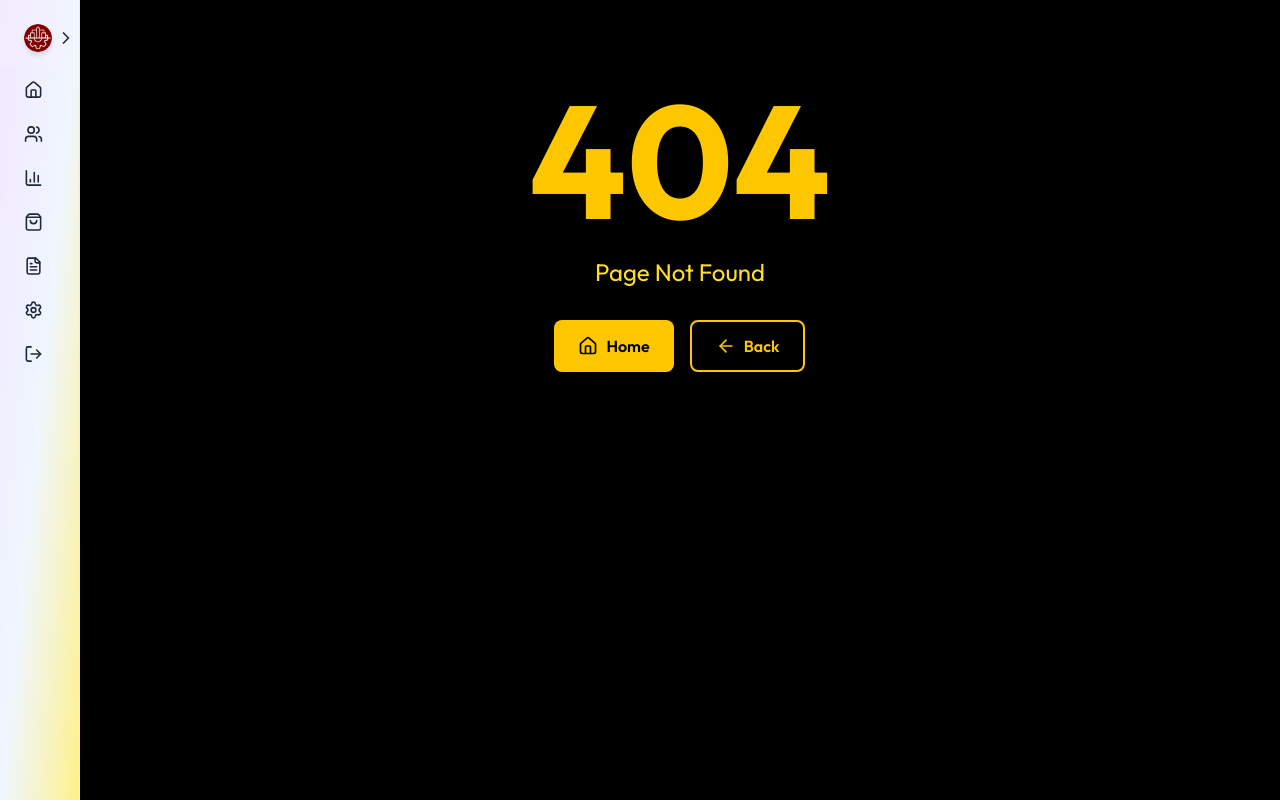
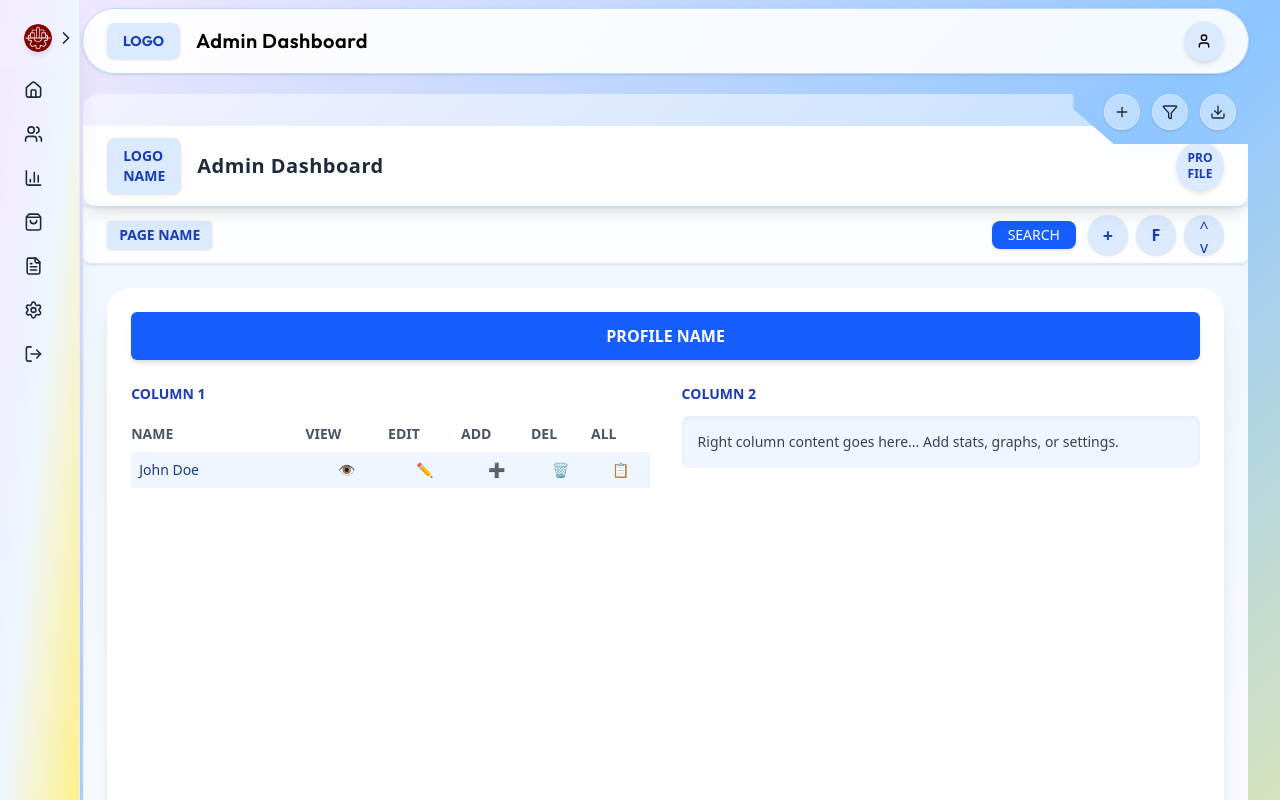
Before and after one commit to Nitesh123xyz/Udhhyog_V1, a React (Vite) app: page /con in a window 1280 px wide. Before the commit this address had no page. Shown: the top 800 px of the page. Built offline with nearby package versions, Linux system fonts and the light colour scheme.

Commit message:
update add upper  navbar and update people profile

```diff
--- a/src/App.jsx
+++ b/src/App.jsx
@@ -1,6 +1,7 @@
 import Navbar from "./components/Navbar";
 import { Outlet, useLocation } from "react-router-dom";
 import { useCheckingUserMutation } from "./features/auth/authSlice";
+import ICMBrowserLayout from "./components/commonLayout";
 
 const App = () => {
   const location = useLocation();
@@ -14,15 +15,25 @@ const App = () => {
     <div className="flex min-h-screen">
       {/* Sidebar */}
       {!HideNavbar && (
-        <div className="hidden lg:block md:w-20">
+        <div
+          className="hidden md:flex flex-shrink-0 basis-sidebar"
+          style={{ flexBasis: "4%" }}
+        >
           <Navbar />
         </div>
       )}
 
       {/* Main Content */}
-      <main className="flex-1">
-        <Outlet />
-      </main>
+      <div
+        className="flex flex-col bg-gradient-to-br from-purple-100 via-blue-300 to-yellow-200"
+        style={{ flexBasis: "100%" }}
+      >
+        <ICMBrowserLayout>
+          <main className="flex-1 overflow-auto">
+            <Outlet />
+          </main>
+        </ICMBrowserLayout>
+      </div>
     </div>
   );
 };
--- /dev/null
+++ b/src/components/Comman.jsx
@@ -0,0 +1,106 @@
+import React from "react";
+
+const AdminLayout = () => {
+  return (
+    <div className="min-h-screen bg-gradient-to-b from-blue-50 to-white font-sans text-gray-800">
+      {/* Top Bar */}
+      <header className="sticky top-0 z-50 bg-white/90 backdrop-blur-md shadow-lg flex items-center justify-between px-6 py-3 rounded-b-xl border-b border-blue-200">
+        <div className="flex items-center gap-4">
+          <div className="bg-blue-100 text-blue-800 px-4 py-2 rounded-lg font-bold text-sm shadow-sm">
+            LOGO
+            <br />
+            NAME
+          </div>
+          <h1 className="text-xl font-semibold tracking-wide">
+            Admin Dashboard
+          </h1>
+        </div>
+        <div className="flex items-center gap-4">
+          <div className="w-12 h-12 bg-blue-100 text-blue-800 rounded-full flex flex-col items-center justify-center text-xs font-semibold shadow-md hover:scale-105 transition-transform">
+            <span>PRO</span>
+            <span>FILE</span>
+          </div>
+        </div>
+      </header>
+
+      {/* Sub Bar */}
+      <div className="sticky top-[72px] z-40 bg-white/80 backdrop-blur-md px-6 py-2 flex items-center justify-between shadow-sm border-b border-blue-100 rounded-b-lg">
+        <div className="bg-blue-100 text-blue-800 px-3 py-1 rounded shadow-sm text-sm font-semibold">
+          PAGE NAME
+        </div>
+        <div className="flex items-center gap-3">
+          <button className="bg-blue-600 text-white px-4 py-1 text-sm rounded-lg shadow hover:bg-blue-700 transition">
+            SEARCH
+          </button>
+          <div className="flex items-center gap-2">
+            <button className="w-10 h-10 rounded-full bg-blue-100 text-blue-800 shadow hover:bg-blue-200 font-bold flex items-center justify-center transition text-lg">
+              +
+            </button>
+            <button className="w-10 h-10 rounded-full bg-blue-100 text-blue-800 shadow hover:bg-blue-200 font-bold flex items-center justify-center transition">
+              F
+            </button>
+            <div className="flex flex-col items-center">
+              <button className="w-10 h-5 rounded-t-full bg-blue-100 text-blue-800 shadow-sm hover:bg-blue-200 transition">
+                ^
+              </button>
+              <button className="w-10 h-5 rounded-b-full bg-blue-100 text-blue-800 shadow-sm hover:bg-blue-200 transition">
+                v
+              </button>
+            </div>
+          </div>
+        </div>
+      </div>
+
+      {/* Profile Section */}
+      <section className="p-6">
+        <div className="bg-white shadow-xl rounded-3xl p-6">
+          <div className="bg-blue-600 text-white text-center text-md font-semibold px-4 py-3 rounded-md mb-6 shadow-md">
+            PROFILE NAME
+          </div>
+
+          <div className="grid grid-cols-1 md:grid-cols-2 h-screen gap-8">
+            {/* Column 1 */}
+            <div>
+              <h2 className="text-sm font-bold mb-3 text-blue-800">COLUMN 1</h2>
+              <table className="w-full text-sm table-auto border-separate border-spacing-y-2">
+                <thead>
+                  <tr className="text-left text-gray-600">
+                    <th className="pr-2">NAME</th>
+                    <th>VIEW</th>
+                    <th>EDIT</th>
+                    <th>ADD</th>
+                    <th>DEL</th>
+                    <th>ALL</th>
+                  </tr>
+                </thead>
+                <tbody>
+                  <tr className="bg-blue-50 hover:bg-blue-100 transition rounded">
+                    <td className="py-2 px-2 font-medium text-blue-900">
+                      John Doe
+                    </td>
+                    <td className="text-center">👁️</td>
+                    <td className="text-center">✏️</td>
+                    <td className="text-center">➕</td>
+                    <td className="text-center">🗑️</td>
+                    <td className="text-center">📋</td>
+                  </tr>
+                </tbody>
+              </table>
+            </div>
+
+            {/* Column 2 */}
+            <div>
+              <h2 className="text-sm font-bold mb-3 text-blue-800">COLUMN 2</h2>
+              <div className="bg-blue-50 p-4 rounded-lg shadow-inner text-sm text-gray-700">
+                Right column content goes here... Add stats, graphs, or
+                settings.
+              </div>
+            </div>
+          </div>
+        </div>
+      </section>
+    </div>
+  );
+};
+
+export default AdminLayout;
--- /dev/null
+++ b/src/components/commonLayout.jsx
@@ -0,0 +1,61 @@
+import { Download, Filter, Plus, User } from "lucide-react";
+import React from "react";
+
+export default function ICMBrowserLayout({ children }) {
+  return (
+    <>
+      {/* Main browser window container */}
+
+      <header className="sticky top-0 z-50 bg-white/90 backdrop-blur-md shadow-sm rounded-full mx-auto mt-2 w-[95%] flex items-center justify-between px-6 py-3 border border-blue-200">
+        <div className="flex items-center gap-4">
+          <div className="bg-blue-100 text-blue-800 px-4 py-2 rounded-lg font-bold text-sm shadow-sm">
+            LOGO
+          </div>
+          <h1 className="text-xl font-semibold tracking-wide">
+            Admin Dashboard
+          </h1>
+        </div>
+        <div className="flex items-center gap-4">
+          <div className="w-10 h-10 bg-blue-100 text-blue-800 rounded-full flex flex-col items-center justify-center text-xs font-semibold shadow-md hover:scale-105 transition-transform">
+            <User size={16} color="black" />
+          </div>
+        </div>
+      </header>
+
+      <div className="px-4 sm:px-6 lg:px-8 py-5">
+        <div className="relative">
+          {/* Window controls positioned outside the clipped area */}
+          <div className="absolute top-0 right-3 flex space-x-3 z-10">
+            <div className="w-9 h-9 flex items-center justify-center bg-white/40 backdrop-blur-sm border border-white/30 rounded-full shadow-sm hover:bg-white/50 transition">
+              <Plus className="w-4  h-4 text-gray-800" />
+            </div>
+            <div className="w-9 h-9 flex items-center justify-center bg-white/40 backdrop-blur-sm border border-white/30 rounded-full shadow-sm hover:bg-white/50 transition">
+              <Filter className="w-4  h-4 text-gray-800" />
+            </div>
+            <div className="w-9 h-9 flex items-center justify-center bg-white/40 backdrop-blur-sm border border-white/30 rounded-full shadow-sm hover:bg-white/50 transition">
+              <Download className="w-4  h-4 text-gray-800" />
+            </div>
+          </div>
+
+          {/* Browser window */}
+
+          <div
+            className="bg-white/50 rounded-2xl p-[2rem_0px_0px_0px]"
+            style={{
+              clipPath:
+                "polygon(0 0, 85% 0, 85% 15px, calc(85% + 40px) 50px, 100% 50px, 100% 100%, 0 100%)",
+            }}
+          >
+            {/* Main content area */}
+            {/* <div className="bg-gradient-to-b from-blue-200 to-blue-300 rounded-xl mx-2 mt-8 mb-2 h-52 flex items-center justify-center">
+            <div className="text-blue-700 text-4xl font-light tracking-wider">
+              icm
+            </div>
+          </div> */}
+            {children}
+          </div>
+        </div>
+      </div>
+    </>
+  );
+}
--- /dev/null
+++ b/src/css/commonLayout.css
@@ -0,0 +1,13 @@
+/* In your global CSS */
+.custom-clip {
+  clip-path: polygon(
+    58% 0,
+    70% 16%,
+    100% 16%,
+    100% 80%,
+    100% 100%,
+    20% 100%,
+    0 100%,
+    0 0
+  );
+}
--- a/src/pages/Dashboard.jsx
+++ b/src/pages/Dashboard.jsx
@@ -122,12 +122,12 @@ const EmployeeDashboard = () => {
   };
 
   return (
-    <div className="min-h-screen bg-gradient-to-br from-purple-100 via-blue-50 to-yellow-200">
+    <>
       {/* Header */}
 
-      <div className="max-w-7xl mx-auto px-4 sm:px-6 lg:px-8 py-8">
+      <div className="px-4 sm:px-6 lg:px-0 py-[4rem_0rem]">
         {/* Title and Stats */}
-        <div className="mb-8">
+        {/* <div className="mb-8">
           <h1 className="text-4xl font-light text-gray-900 mb-6">People</h1>
 
           <div className="flex flex-wrap items-center gap-6 mb-6">
@@ -154,7 +154,7 @@ const EmployeeDashboard = () => {
               <span className="text-sm font-medium">14%</span>
             </div>
           </div>
-        </div>
+        </div> */}
 
         {/* Controls */}
         <div className="bg-white/80 backdrop-blur-sm rounded-2xl shadow-sm border border-white/20 overflow-hidden">
@@ -176,8 +176,10 @@ const EmployeeDashboard = () => {
               </div>
               <div className="flex items-center space-x-3">
                 <Link to="add-user">
-                  <button className="flex items-center gap-2 px-4 py-2 cursor-pointer bg-yellow-500 rounded-full
-                   shadow-sm hover:shadow-md duration-300 transition-all">
+                  <button
+                    className="flex items-center gap-2 px-4 py-2 cursor-pointer bg-yellow-500 rounded-full
+                   shadow-sm hover:shadow-md duration-300 transition-all"
+                  >
                     <span>Add</span>
                     <Plus className="w-4 h-4" />
                   </button>
@@ -398,7 +400,7 @@ const EmployeeDashboard = () => {
           </div>
         </div>
       </div>
-    </div>
+    </>
   );
 };
 
```
Also changed, not shown: src/routes/router.jsx (+10 -0 lines).
